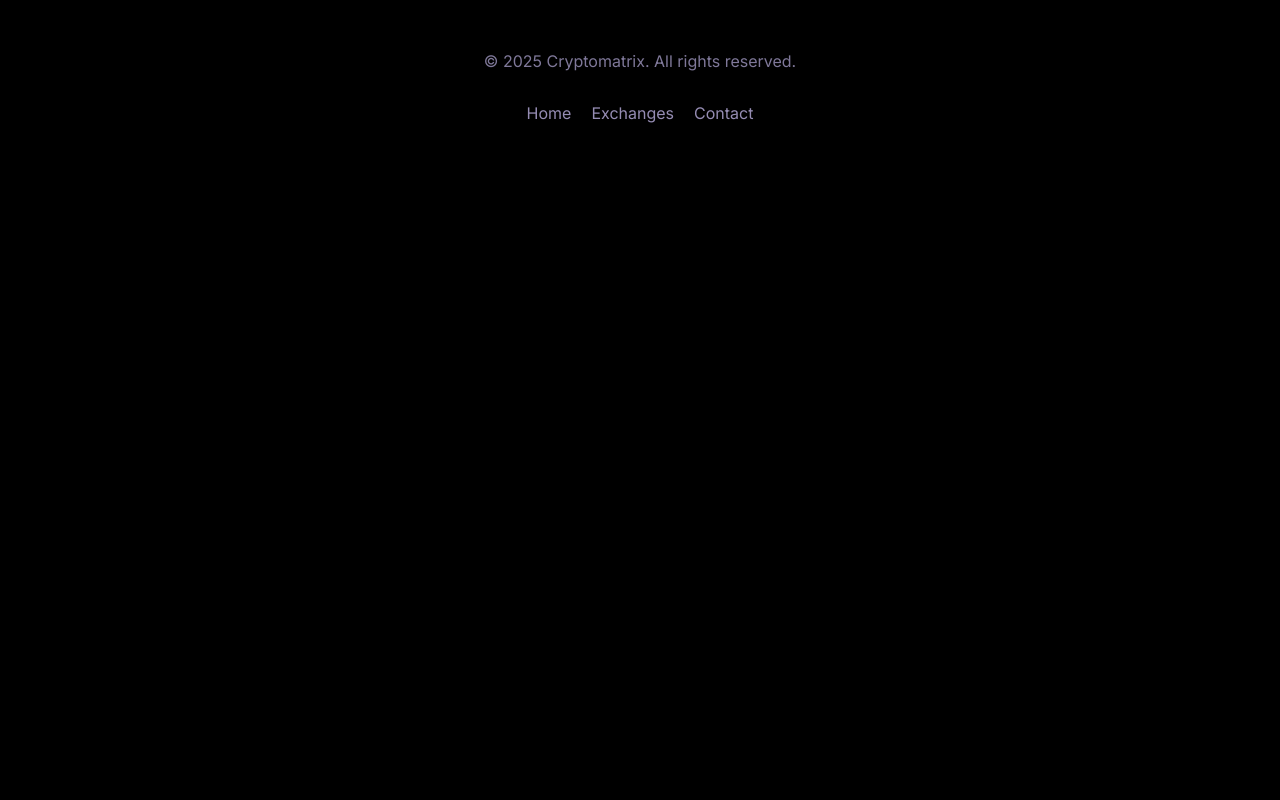
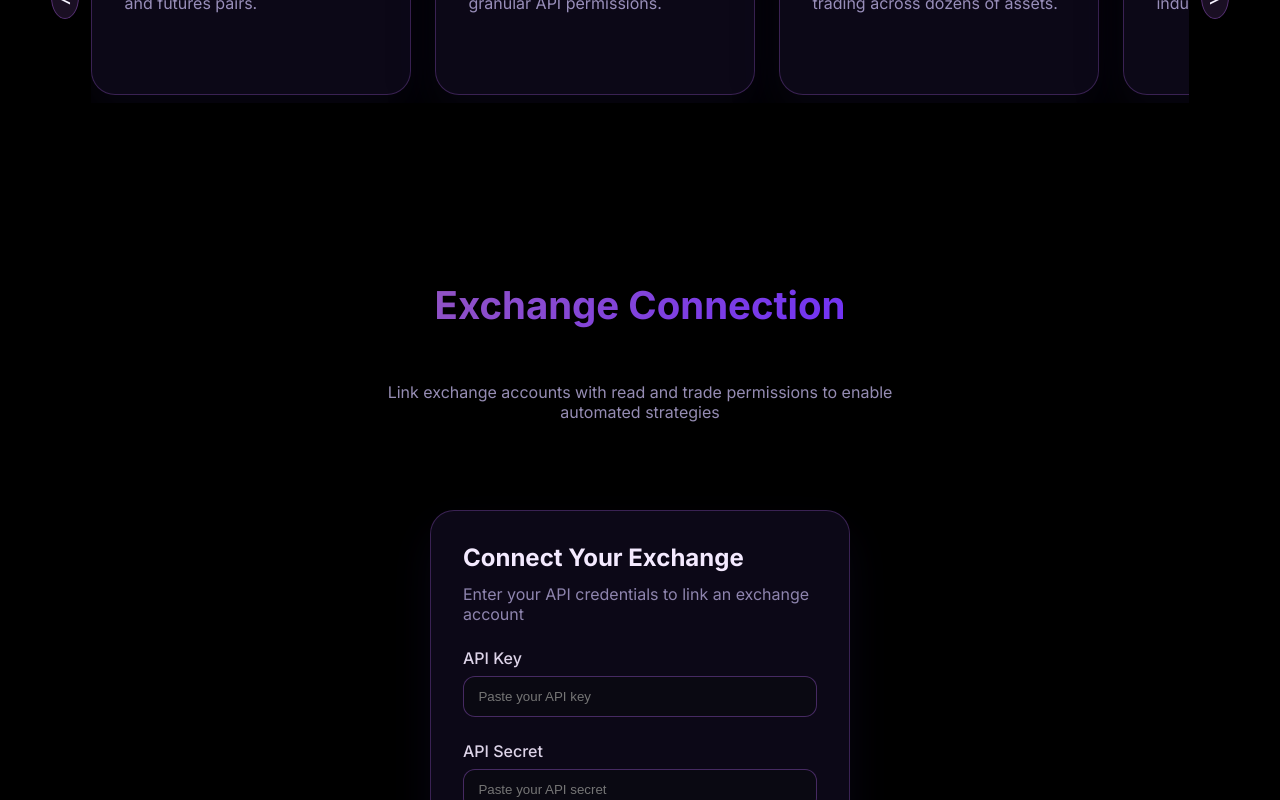
Before and after one commit to arthur-zakaryan/cryptomatrix, a React (Vite) app: page / in a window 1280 px wide. Shown: the part 2000-2800 px from the top of the page. Before the commit the page ends 2163 px from the top, so only its background shows below. Built offline with nearby package versions, Linux system fonts and the light colour scheme.

Commit message:
Add connect section and adjust layout scroll offsets

```diff
--- a/src/App.css
+++ b/src/App.css
@@ -69,6 +69,7 @@
   display: grid;
   grid-template-columns: repeat(auto-fit, minmax(280px, 1fr));
   align-items: center;
+  min-height: calc(100vh - 120px);
   padding: clamp(3rem, 6vw, 6rem) clamp(1.5rem, 4vw, 4rem);
   gap: 3rem;
   scroll-margin-top: 6rem;
@@ -215,9 +216,32 @@
   color: rgba(212, 200, 255, 0.7);
 }
 
+.connect-section,
 .contact-section,
 .exchanges-section {
   padding: clamp(3.5rem, 7vw, 6rem) clamp(1.5rem, 4vw, 4rem);
+}
+
+.connect-section {
+  scroll-margin-top: 6rem;
+  display: flex;
+  flex-direction: column;
+  align-items: center;
+  gap: 2.5rem;
+}
+
+.exchanges-section {
+  scroll-margin-top: 6rem;
+}
+
+.connect-card {
+  width: min(420px, 100%);
+}
+
+.connect-form {
+  display: flex;
+  flex-direction: column;
+  gap: 1.5rem;
 }
 
 .contact-section {
--- a/src/App.tsx
+++ b/src/App.tsx
@@ -1,3 +1,4 @@
+import ConnectForm from './components/ConnectForm';
 import ContactForm from './components/ContactForm';
 import ContactInformation from './components/ContactInformation';
 import ExchangesShowcase from './components/ExchangesShowcase';
@@ -14,6 +15,7 @@ const App = () => {
         <nav className="nav">
           <a href="#home">Home</a>
           <a href="#exchanges">Exchanges</a>
+          <a href="#connect">Connect</a>
           <a href="#contact">Contact</a>
         </nav>
       </header>
@@ -61,6 +63,12 @@ const App = () => {
           <p className="section-intro">Trade on top exchanges through a single secure interface where API keys stay encrypted and under your control</p>
           <ExchangesShowcase />
         </section>
+
+        <section id="connect" className="connect-section">
+          <h2 className="section-title gradient-text">Exchange Connection</h2>
+          <p className="section-intro">Link exchange accounts with read and trade permissions to enable automated strategies</p>
+          <ConnectForm />
+        </section>
       </main>
 
       <footer className="footer">
@@ -69,6 +77,7 @@ const App = () => {
           <div className="footer-links">
             <a href="#home">Home</a>
             <a href="#exchanges">Exchanges</a>
+            <a href="#connect">Connect</a>
             <a href="#contact">Contact</a>
           </div>
         </div>
--- /dev/null
+++ b/src/components/ConnectForm.tsx
@@ -0,0 +1,66 @@
+import { FormEvent, useState } from 'react';
+
+type ConnectFormState = {
+  apiKey: string;
+  apiSecret: string;
+};
+
+const initialConnectState: ConnectFormState = {
+  apiKey: '',
+  apiSecret: ''
+};
+
+const ConnectForm = () => {
+  const [formState, setFormState] = useState(initialConnectState);
+  const [submitted, setSubmitted] = useState(false);
+
+  const handleChange =
+    (field: keyof ConnectFormState) => (event: React.ChangeEvent<HTMLInputElement>) => {
+      setFormState({ ...formState, [field]: event.target.value });
+    };
+
+  const handleSubmit = (event: FormEvent<HTMLFormElement>) => {
+    event.preventDefault();
+    setSubmitted(true);
+    setFormState(initialConnectState);
+  };
+
+  return (
+    <div className="card connect-card">
+      <h3>Connect Your Exchange</h3>
+      <p className="card-intro">Enter your API credentials to link an exchange account</p>
+      <form className="connect-form" onSubmit={handleSubmit}>
+        <div className="form-field">
+          <label htmlFor="apiKey">API Key</label>
+          <input
+            id="apiKey"
+            name="apiKey"
+            type="text"
+            value={formState.apiKey}
+            onChange={handleChange('apiKey')}
+            placeholder="Paste your API key"
+            required
+          />
+        </div>
+        <div className="form-field">
+          <label htmlFor="apiSecret">API Secret</label>
+          <input
+            id="apiSecret"
+            name="apiSecret"
+            type="password"
+            value={formState.apiSecret}
+            onChange={handleChange('apiSecret')}
+            placeholder="Paste your API secret"
+            required
+          />
+        </div>
+        <button className="cta-button" type="submit">
+          Connect
+        </button>
+        {submitted && <p className="form-confirmation">Credentials received. We will guide you through the secure setup.</p>}
+      </form>
+    </div>
+  );
+};
+
+export default ConnectForm;
```
